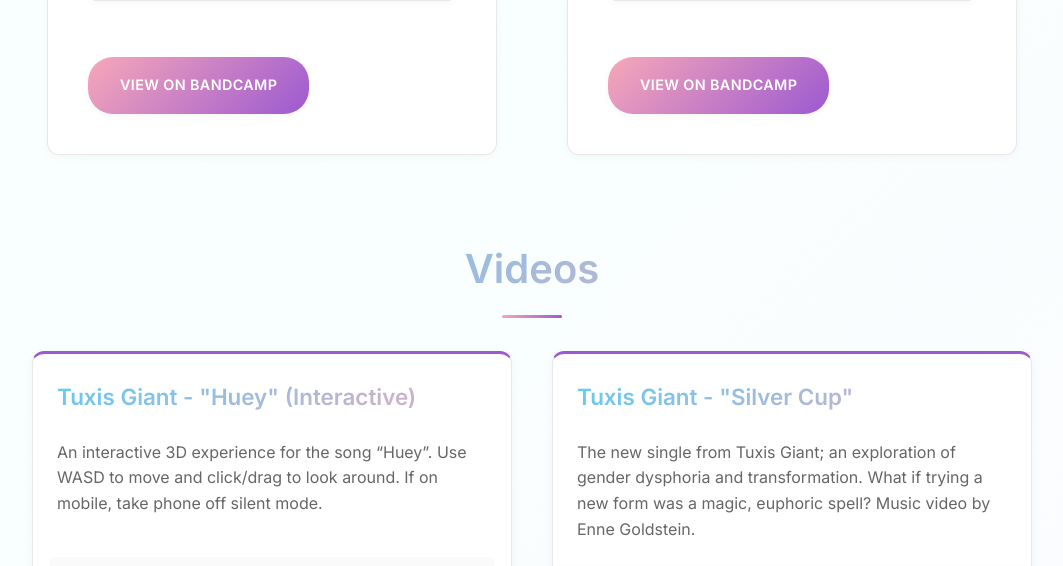
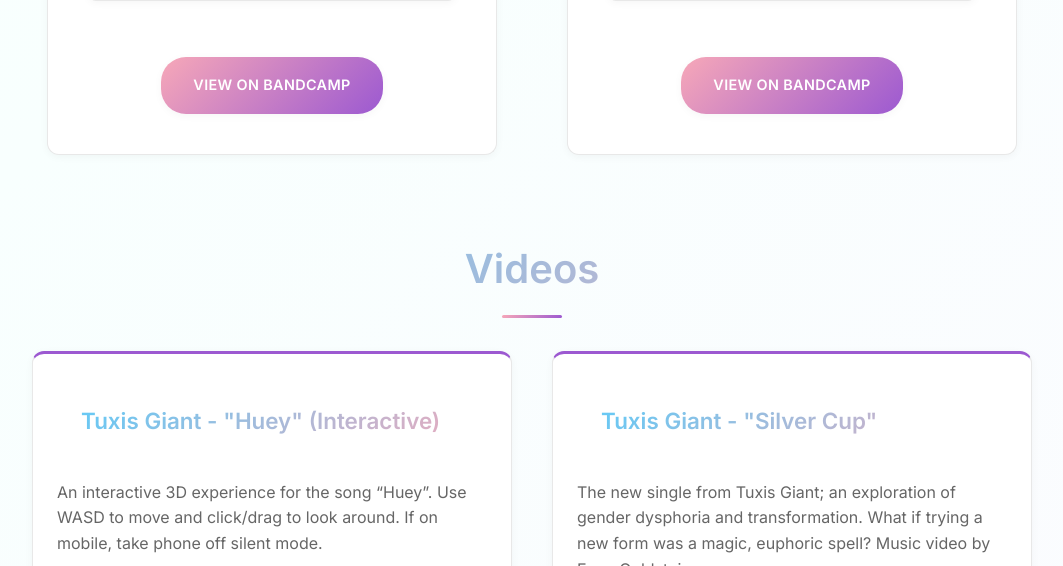
Before and after one commit to FennMacon/worrybead, a Jekyll site: the page built from index.html, in a window 1280 px wide and 1400 px high, scrolled down 2927 px. Shown: the part 203-769 px from the top of the window, without its empty margins (108-1171 px from the left). Built offline with Jekyll 4.4.1, drawn with Linux system fonts in a browser that asks for light colours; a script that is not in the unit is left out; grey boxes are pictures that could not be loaded.

Commit message:
Implement multiple UI improvements across sections - Center View on Bandcamp buttons for better alignment - Remove hover scale effect from news featured images - Restructure video cards with flexbox layout for consistent bottom alignment - Remove gray background from launch buttons and apply better styling - Remove border radius from YouTube video embeds for cleaner look - Apply consistent action button positioning across all sections

```diff
--- a/index.html
+++ b/index.html
@@ -79,17 +79,19 @@
             <div class="videos-grid">
                 {% for video in site.videos %}
                 <div class="video-card">
+                    <div class="video-content">
                         <h3>{{ video.artist }} - "{{ video.song }}"{% if video.title contains "(Interactive)" %} (Interactive){% endif %}</h3>
                         <div class="video-description">{{ video.description | markdownify }}</div>
+                    </div>
+                    <div class="video-actions">
                         {% if video.video_type == "youtube" %}
                         <div class="video-embed">
                             {{ video.youtube_embed }}
                         </div>
                         {% elsif video.video_type == "interactive" %}
-                    <div class="video-link">
                         <a href="{{ video.interactive_link }}" target="_blank" class="experience-button">{{ video.button_text }}</a>
+                        {% endif %}
                     </div>
-                    {% endif %}
                 </div>
                 {% endfor %}
             </div>
--- a/styles.css
+++ b/styles.css
@@ -233,6 +233,7 @@
 
 .release-actions {
     margin-top: auto;
+    text-align: center;
 }
 
 .latest-single,
@@ -246,7 +247,6 @@
     padding-bottom: 56.25%; /* 16:9 aspect ratio */
     height: 0;
     overflow: hidden;
-    border-radius: 8px;
     margin-bottom: 1.5rem;
     background: #000;
     box-shadow: var(--shadow-light);
@@ -286,7 +286,7 @@
     text-decoration: none;
     border-radius: 25px;
     transition: opacity 0.2s ease;
-    margin-top: 1.5rem;
+    margin: 1.5rem auto 0;
     text-align: center;
     font-weight: 600;
     font-size: 0.9rem;
@@ -372,7 +372,7 @@
 }
 
 .news-image:hover {
-    transform: scale(1.02);
+    /* Remove hover scale effect */
 }
 
 .news-content {
@@ -491,6 +491,8 @@
 }
 
 .video-card {
+    display: flex;
+    flex-direction: column;
     background: var(--background-card);
     border-radius: 12px;
     overflow: hidden;
@@ -510,27 +512,21 @@
     background-clip: text;
 }
 
+.video-content {
+    flex-grow: 1;
+    padding: 1.5rem;
+}
+
 .video-description {
-    padding: 0 1.5rem 1.5rem;
     color: var(--text-light);
     line-height: 1.6;
+    margin-top: 1rem;
 }
 
-.video-link {
-    display: block;
-    color: var(--accent-primary);
-    text-decoration: none;
-    font-weight: 600;
-    padding: 1rem 1.5rem;
-    background: var(--background-light);
-    margin: 1rem;
-    border-radius: 6px;
+.video-actions {
+    margin-top: auto;
     text-align: center;
-    transition: background-color 0.2s ease;
-}
-
-.video-link:hover {
-    background-color: rgba(85, 205, 252, 0.1);
+    padding: 0 1.5rem 1.5rem;
 }
 
 .experience-button {
```
Lines whose indentation alone changed are shown as unchanged.
